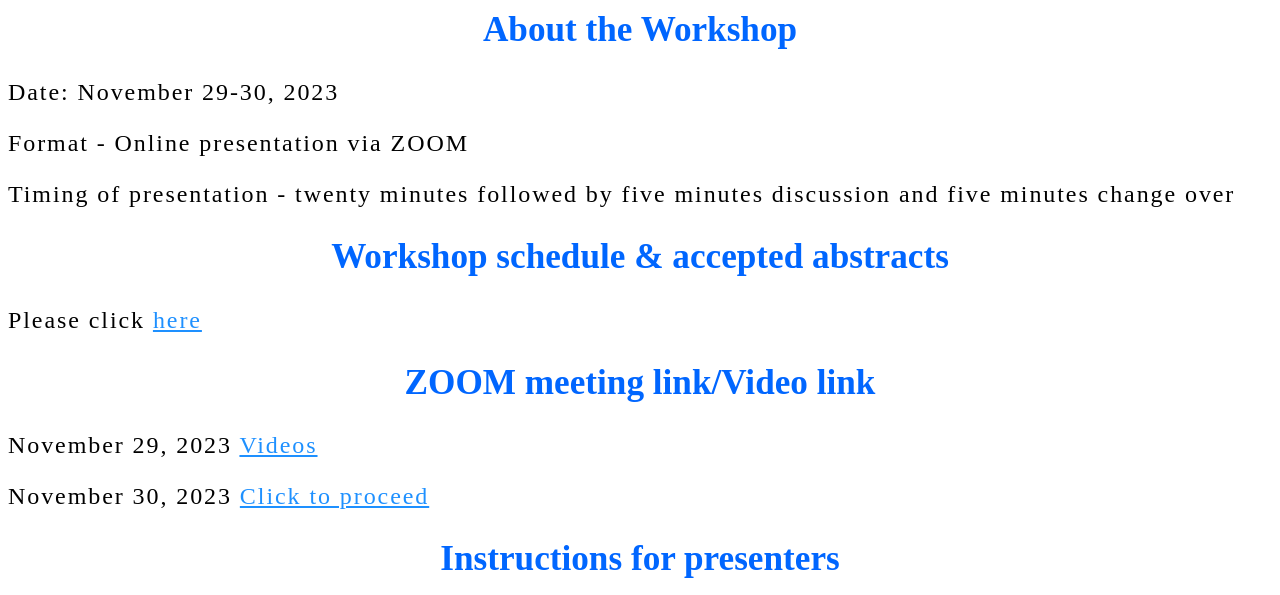
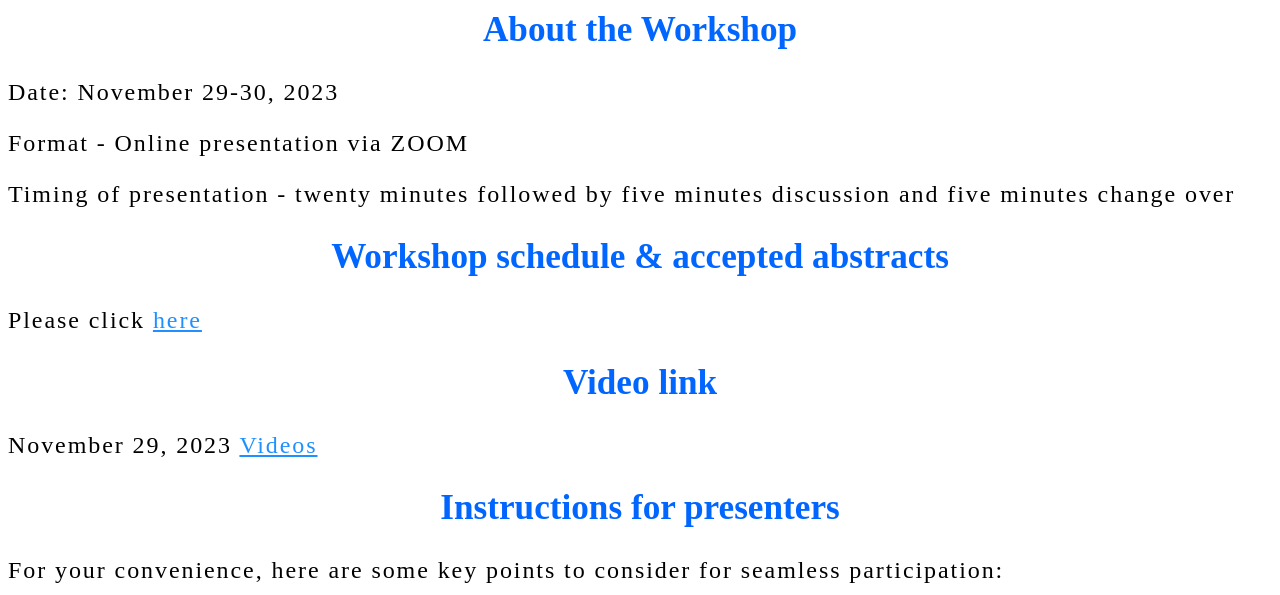
Before and after one commit to sboral1212/conf2.github.io, a plain HTML site: page index.html in a window 1280 px wide. Shown: the part 205-800 px from the top of the page. Drawn offline with Linux system fonts and the light colour scheme.

Commit message:
index.html

```diff
--- a/index.html
+++ b/index.html
@@ -53,9 +53,8 @@ h1 {
       <p>Please click <a style="color:DodgerBlue" href="https://sboral1212.github.io/abstract/">here</a></p>
     </div>
           <div class="intro">
-      <h2 style="color:#0066FF"><center>ZOOM meeting link/Video link</h2>
-     <p> November 29, 2023 <a style ="color:DodgerBlue" href = "https://youtube.com/playlist?list=PLgfGO4o729qUDnQvmGPEX_Neq-9t-nS40&si=UcA0SQMdwd5JMv6m"> Videos  </a>
-       <p> November 30, 2023 <a style="color:DodgerBlue" href=" https://uonewcastle.zoom.us/j/83789666972?pwd=Qmhpd0x5ek1BclplNGk5WFM0OXZXZz09">Click to proceed</a></p>
+      <h2 style="color:#0066FF"><center>Video link</h2>
+     <p> November 29, 2023 <a style ="color:DodgerBlue" href = "https://youtube.com/playlist?list=PLbZAJ2q5cE24dVpf0L8bA-z0q6U0SesAx&si=dPatLHlrpG4g9pLE"> Videos  </a> </p>
     </div>
 <div class="intro">
   <h2 style="color:#0066FF"> <center> Instructions for presenters</center> </h2>
```
